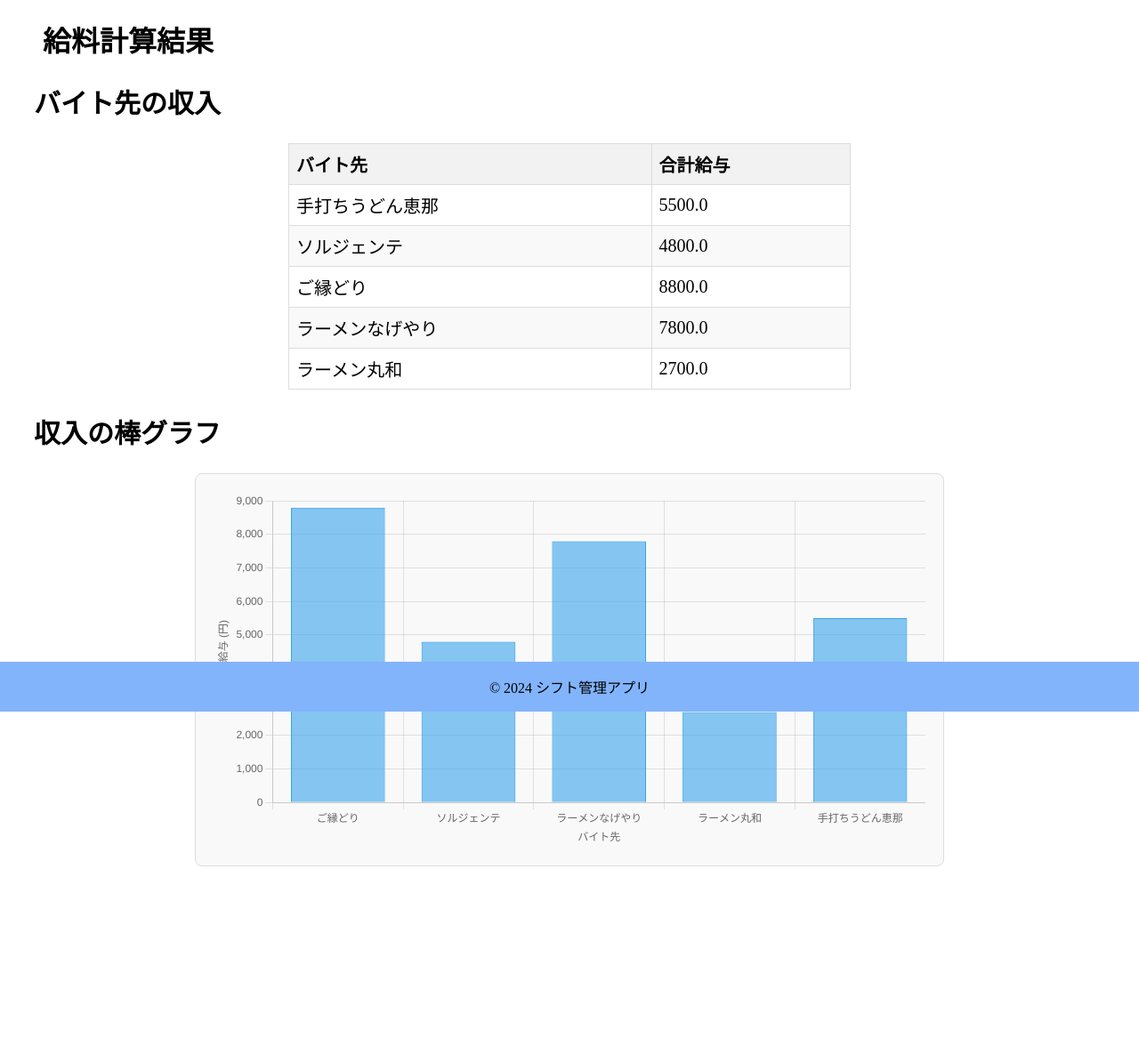
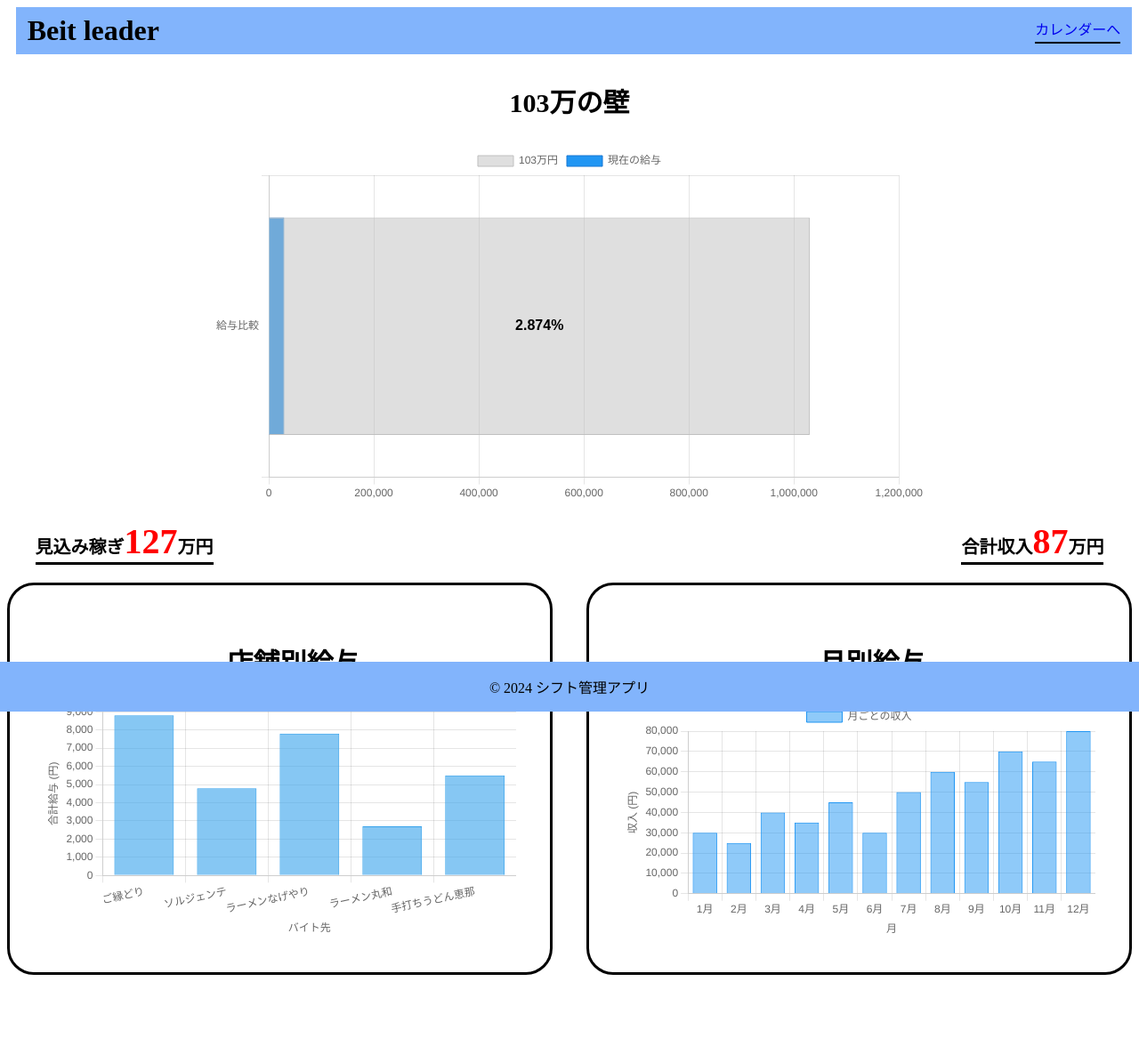
Before and after one commit to 2024AIT-OOP2-G02/Beit_leader, a Flask app: page /wages in a window 1280 px wide. Shown: the whole page at 89% size. Before the commit the page ends 974 px from the top, so only its background shows below. Run offline with Flask 3, Linux system fonts and the light colour scheme.

Commit message:
cssを変更した

```diff
--- a/app.py
+++ b/app.py
@@ -22,9 +22,11 @@ def home():
 def display_wages():
     # バイトごとの給与を計算
     wages_dict = calculate_wages()
+    total_income = calc_total_income(calculate_wages())
+    monthly_earnings=get_monthly_earnings()
 
     # 計算結果をHTMLテンプレートに渡す
-    return render_template('money.html', wages=wages_dict)
+    return render_template('money.html', wages=wages_dict ,total_income=total_income, monthly_earnings=monthly_earnings)
 
 # 合計給与の計算・103万グラフの描画
 @app.route('/103_graph', methods=['GET'])
--- a/static/base-style.css
+++ b/static/base-style.css
@@ -1,12 +1,12 @@
-header{
-    margin-left: 10px
+header {
+    margin-left: 10px;
 }
 
-main{
+main {
     font-size: 30px;
 }
 
-footer{
+footer {
     text-align: center;
     position: fixed;
     left: 0;
@@ -15,13 +15,37 @@ footer{
     background: #82b4fc;
 }
 
-h1,h2{
+h1,
+h2 {
     margin-left: 30px;
 }
 
 /*money.htmlのcssここから*/
+.wage-header h1 {
+    margin-top: 0;
+    margin-left: 0;
+    margin-bottom: 0;
+}
+.wage-header {
+    padding-left: 1%;
+    padding-right: 1%;
+    padding-top: 8px;
+    padding-bottom: 8px;
+    background-color: #82b4fc;
+    display: flex;
+    justify-content: space-between;
+    align-items: center;
+}
+
+.change-page {
+    text-decoration: none;
+    border-bottom: 2px solid black;
+    padding-bottom: 3px;
+}
+
 #money-main {
     font-size: 20px;
+    padding-bottom: 5%;
 }
 
 .money-table {
@@ -31,7 +55,8 @@ h1,h2{
     margin: 0 auto;
 }
 
-.money-table th, .money-table td {
+.money-table th,
+.money-table td {
     border: 1px solid #ddd; /* 罫線の色とスタイル */
     text-align: left; /* テキストを左寄せ */
     padding: 8px; /* セル内の余白 */
@@ -50,14 +75,14 @@ h1,h2{
 }
 
 .graph-container {
-    width: 80%; /* グラフの幅を全体の80%に設定 */
+    width: 100%; /* グラフの幅を全体の80%に設定 */
     max-width: 800px; /* 最大幅を800pxに制限 */
     margin: 0 auto; /* グラフを中央に配置 */
-    padding: 20px; /* コンテナ内の余白 */
-    background-color: #f9f9f9; /* 背景色 */
-    border: 1px solid #ddd; /* 枠線 */
+    padding: 0px; /*コンテナ内の余白 */
+    /* background-color: #f9f9f9; 背景色 */
+    /* border: 1px solid #ddd; 枠線 */
     border-radius: 8px; /* 角丸の適用 */
-    margin-bottom: 100px; /* フッターとの間に余白を追加 */
+    /* margin-bottom: 100px; フッターとの間に余白を追加 */
 }
 
 /* グラフ自体のスタイル */
@@ -66,5 +91,54 @@ h1,h2{
     height: 400px; /* 固定の高さを設定 */
     display: block; /* キャンバスをブロック要素にする */
 }
+.gauge-graph-box {
+    margin: 0 auto;
+    width: 95%;
+}
+
+.gauge-graph-title {
+    font-size: 30px;
+    text-align: center;
+}
+
+.gauge-graph-box p {
+    font-weight: bold;
+}
+
+.total-wages-text {
+    border-bottom: 3px solid black;
+    box-sizing: border-box;
+}
+
+.total-wages-text span {
+    font-size: 40px;
+    color: red;
+}
+
+.wages-graph-box {
+    width: 100%;
+    display: flex;
+    justify-content: center;
+    flex-direction: row;
+    gap: 5%;
+}
+
+.wage-box {
+    width: 100%;
+    display: flex;
+    justify-content: center;
+    flex-direction: row;
+    gap: 3%;
+}
+
+.wages-box-graph {
+    padding: 3%;
+    border: 3px solid black;
+    box-sizing: border-box;
+    border-radius: 30px;
+    text-align: center;
+    width: 100%;
+    height: auto;
+}
 
 /*money.htmlのcssここまで*/
--- a/templates/money.html
+++ b/templates/money.html
@@ -1,5 +1,6 @@
 <!DOCTYPE html>
 <html lang="ja">
+
 <head>
     <meta charset="UTF-8">
     <meta name="viewport" content="width=device-width, initial-scale=1.0">
@@ -7,14 +8,32 @@
     <link rel="stylesheet" href="{{ url_for('static', filename='base-style.css') }}">
     <script src="https://cdn.jsdelivr.net/npm/chart.js"></script>
 </head>
+
 <body>
-    <header>
-        <h1>給料計算結果</h1>
+    <header class="wage-header">
+        <h1>Beit leader</h1>
+        <a href="{{ url_for('display_calendar') }}" class="change-page">カレンダーへ</a>
     </header>
 
     <main id="money-main">
-        <h2>バイト先の収入</h2>
-        <table class="money-table">
+
+        <div>
+            <div class="gauge-graph-box">
+                <p class="gauge-graph-title">103万の壁</p>
+                <div class="graph-container">
+                    <div id="total_income_graph_container" data-total-income="{{ total_income }}"></div>
+                </div>
+                <div style="display: flex; justify-content: space-between;">
+                    <p class="total-wages-text">見込み稼ぎ<span>127</span>万円</p>
+                    <p class="total-wages-text">合計収入<span>87</span>万円</p>
+                </div>
+            </div>
+            <div class="wage-box">
+                <div class="wages-box-graph">
+                    <h2>店舗別給与</h2>
+                    <p id="total-wages"></p>
+                    <canvas id="salary-graph"></canvas>
+                    <!-- <table class="money-table">
                         <thead>
                             <tr>
                                 <th>バイト先</th>
@@ -29,12 +48,19 @@
                             </tr>
                             {% endfor %}
                         </tbody>
-        </table>
+                    </table> -->
+                </div>
+                <div class="wages-box-graph">
+                    <h2>月別給与</h2>
+                    <p id="wages-by-month"></p>
+                    <div class="graph-container">
+                        <div id="monthly_earnings_graph_container"
+                            data-monthly-earnings='{{ monthly_earnings | tojson }}'></div>
+                    </div>
+                </div>
+            </div>
+        </div>
 
-        <h2>収入の棒グラフ</h2>
-        <div class="graph-container">
-            <canvas id="salary-graph"></canvas>
-        </div>
     </main>
 
     <footer>
@@ -44,9 +70,12 @@
 
 <!-- Pythonで渡されたデータをJavaScript変数として定義 -->
 <script>
-    const wagesData = {{ wages|tojson|safe }};
+    const wagesData = {{ wages| tojson | safe }};
 </script>
 
 <!-- 外部JavaScriptファイルを読み込む -->
 <script src="{{ url_for('static', filename='money.js') }}"></script>
+<script src="{{ url_for('static', filename='total_income_graph.js') }}" defer></script>
+<script src="{{ url_for('static', filename='monthly_earnings_graph.js') }}" defer></script>
+
 </html>
--- a/templates/total_income.html
+++ b/templates/total_income.html
@@ -1,5 +1,6 @@
 <!DOCTYPE html>
 <html lang="ja">
+
 <head>
     <meta charset="UTF-8">
     <meta name="viewport" content="width=device-width, initial-scale=1.0">
@@ -9,6 +10,7 @@
     <script src="{{ url_for('static', filename='total_income_graph.js') }}" defer></script>
     <script src="{{ url_for('static', filename='monthly_earnings_graph.js') }}" defer></script>
 </head>
+
 <body>
     <header>
         <h1>合計給与</h1>
@@ -24,4 +26,5 @@
         <p>&copy; 2024 シフト管理アプリ</p>
     </footer>
 </body>
+
 </html>
```
Lines whose indentation alone changed are shown as unchanged.
